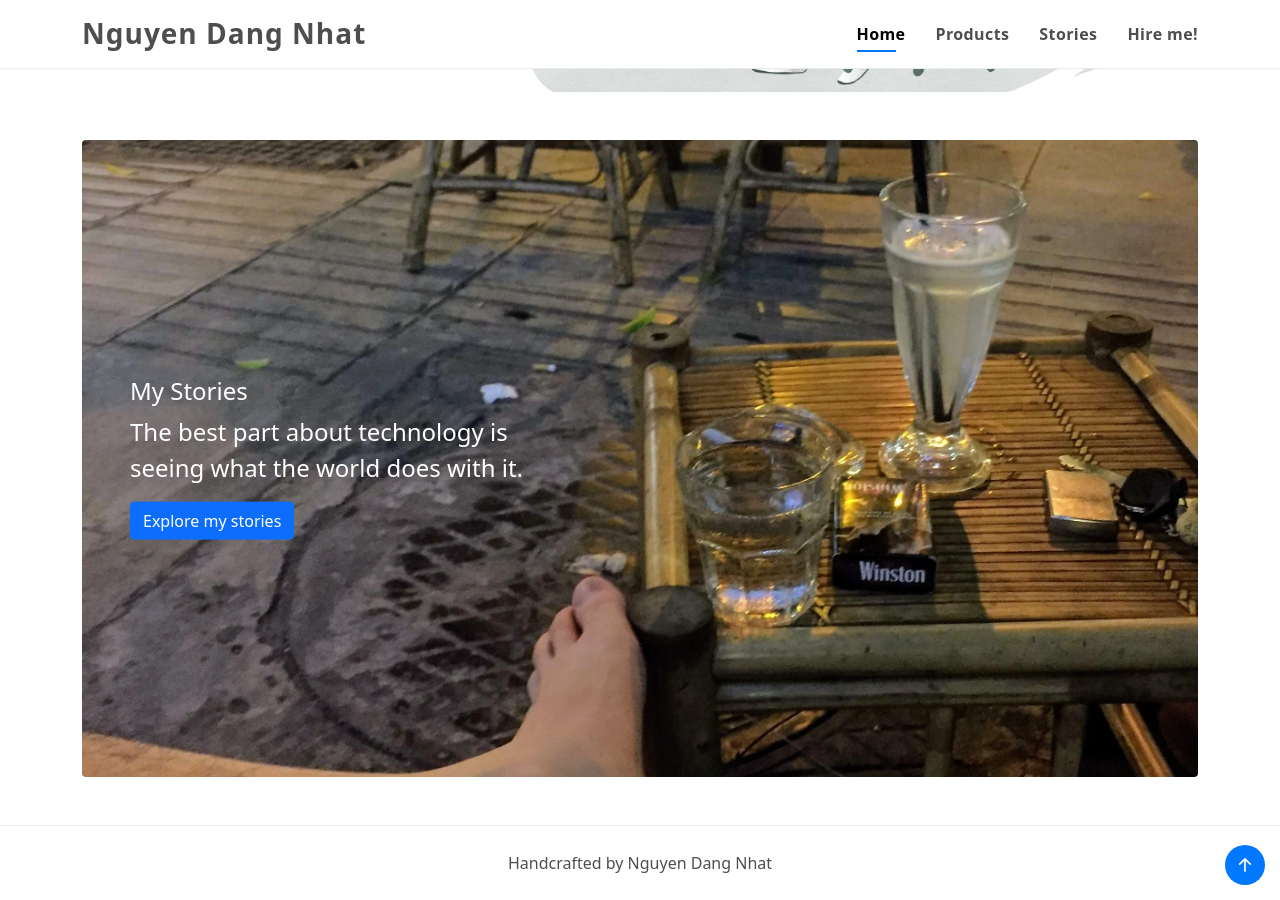
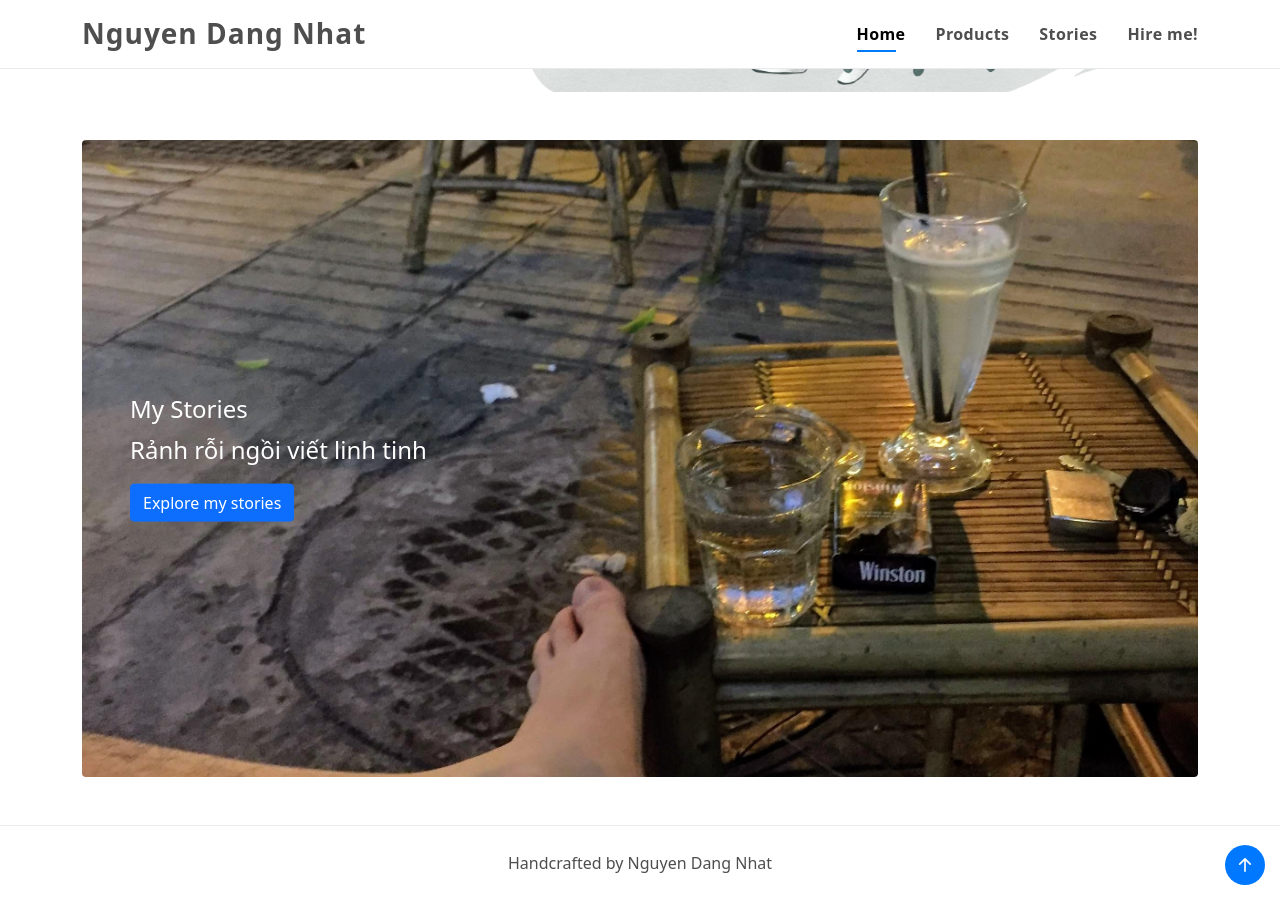
Before and after one commit to ndagnhat/ndagnhat.github.io, a Jekyll site: the page built from index.html, in a window 1280 px wide and 900 px high, scrolled down 2374 px. Built offline with Jekyll 4.4.1, drawn with Linux system fonts in a browser that asks for light colours.

Commit message:
Update _config.yml

```diff
--- a/_config.yml
+++ b/_config.yml
@@ -72,5 +72,5 @@ hireme:
 #store config
 stories:
   title: My Stories
-  description: The best part about technology is seeing what the world does with it.
+  description: Rảnh rỗi ngồi viết linh tinh
   thumbnail: /assets/img/stories/stories.jpg
```
